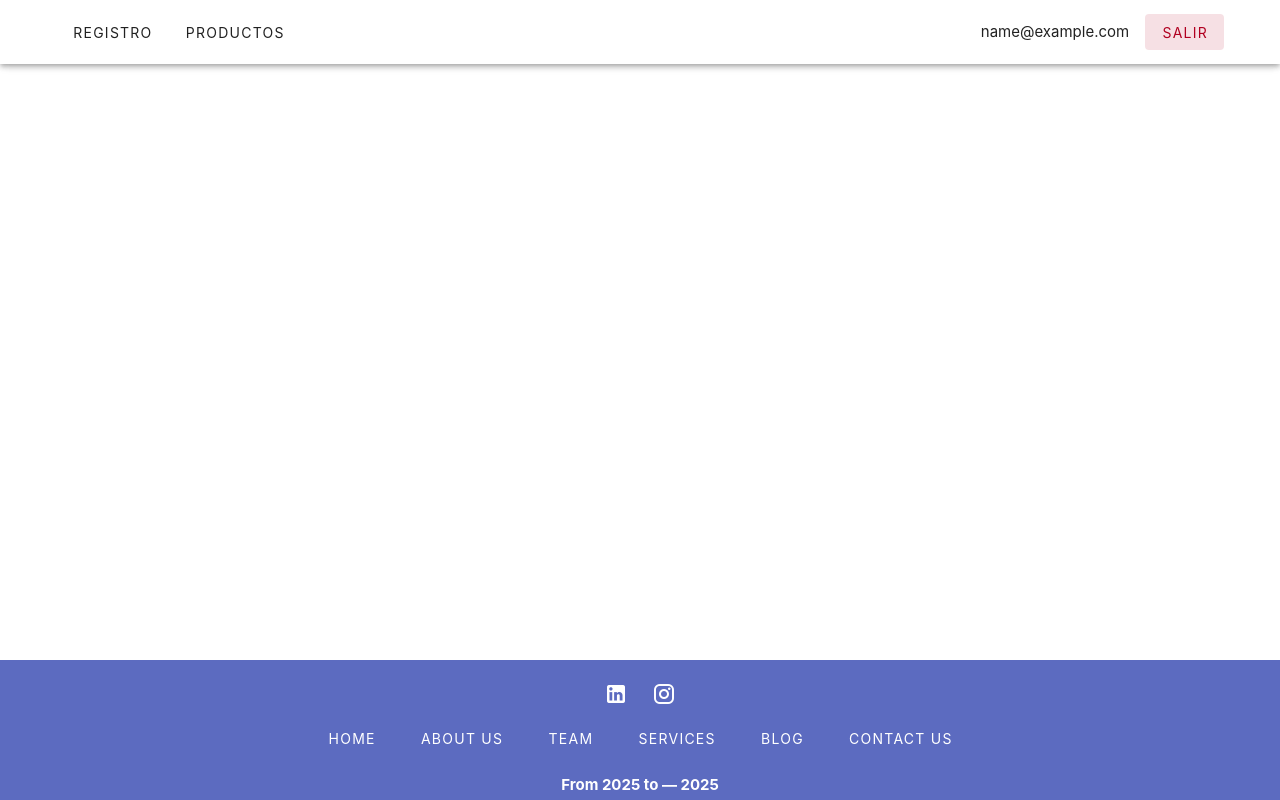
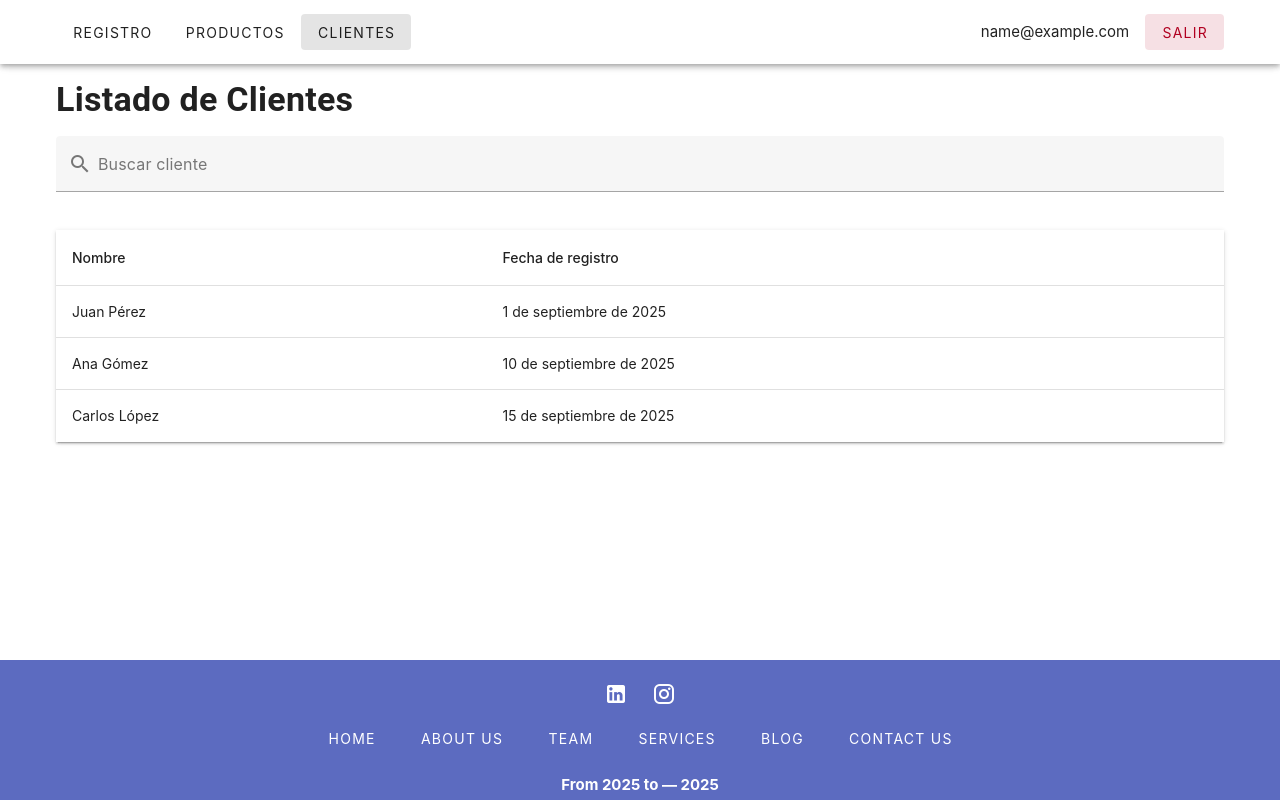
Before and after one commit to AgusCF/Web3-IUA, a Vue app in the folder PersonalWeb/: page /clientes in a window 1280 px wide. Built offline with nearby package versions, Linux system fonts and the light colour scheme; sample sign-in values are in the browser's storage.

Commit message:
feat: Vista cliente

```diff
--- a/PersonalWeb/src/App.vue
+++ b/PersonalWeb/src/App.vue
@@ -14,6 +14,7 @@ const auth = useAuthStore()
           <v-col>
             <v-btn variant="text" to="/">Registro</v-btn>
             <v-btn variant="text" to="/products">Productos</v-btn>
+            <v-btn variant="text" to="/clientes">Clientes</v-btn>
           </v-col>
           <v-col class="d-flex justify-end align-center" v-if="auth.user">
             <span class="mr-4">{{ auth.user.email }}</span>
--- /dev/null
+++ b/PersonalWeb/src/data/customers.js
@@ -0,0 +1,9 @@
+/**
+ * Datos simulados de clientes.
+ * En el futuro, estos datos se obtendrán desde el backend.
+ */
+export const customers = [
+  { id: 1, name: 'Juan Pérez', registeredAt: '2025-09-01' },
+  { id: 2, name: 'Ana Gómez', registeredAt: '2025-09-10' },
+  { id: 3, name: 'Carlos López', registeredAt: '2025-09-15' }
+]
--- a/PersonalWeb/src/router/index.js
+++ b/PersonalWeb/src/router/index.js
@@ -24,6 +24,12 @@ const routes = [
     path: '/productos/:id',
     name: 'producto-detalle',
     component: () => import('@/views/ProductDetailView.vue'),
+    meta: { requiresAuth: true }
+  },
+  {
+    path: '/clientes',
+    name: 'clientes',
+    component: () => import('@/views/ClientesView.vue'),
     meta: { requiresAuth: true }
   },
   // Agrega aquí otras rutas protegidas...
--- /dev/null
+++ b/PersonalWeb/src/views/ClientesView.vue
@@ -0,0 +1,66 @@
+<!-- filepath: src/views/ClientesView.vue -->
+<template>
+  <v-container>
+    <h2 class="text-h4 font-weight-bold mb-4">Listado de Clientes</h2>
+
+    <v-text-field
+      v-model="search"
+      label="Buscar cliente"
+      prepend-inner-icon="mdi-magnify"
+      clearable
+      class="mb-4"
+    />
+
+    <v-alert
+      v-if="filteredCustomers.length === 0"
+      type="info"
+      variant="tonal"
+      border="start"
+      class="mb-4"
+    >
+      No se encontraron clientes que coincidan con la búsqueda.
+    </v-alert>
+
+    <v-table v-if="filteredCustomers.length > 0" class="elevation-2">
+      <thead>
+        <tr>
+          <th>Nombre</th>
+          <th>Fecha de registro</th>
+        </tr>
+      </thead>
+      <tbody>
+        <tr v-for="cliente in filteredCustomers" :key="cliente.id">
+          <td>{{ cliente.name }}</td>
+          <td>{{ formatDate(cliente.registeredAt) }}</td>
+        </tr>
+      </tbody>
+    </v-table>
+  </v-container>
+</template>
+
+<script setup>
+import { ref, computed } from 'vue'
+import { customers } from '@/data/customers.js'
+
+const search = ref('')
+
+/**
+ * Filtra clientes por nombre (case-insensitive, inicio de palabra)
+ */
+const filteredCustomers = computed(() => {
+  if (!search.value) return customers
+  const query = search.value.trim().toLowerCase()
+  const regex = new RegExp(`\\b${query}`, 'i')
+  return customers.filter(c => regex.test(c.name.toLowerCase()))
+})
+
+/**
+ * Formatea la fecha a formato legible
+ * @param {string} dateStr
+ * @returns {string}
+ */
+function formatDate(dateStr) {
+  const date = new Date(dateStr)
+  return date.toLocaleDateString('es-AR', { year: 'numeric', month: 'long', day: 'numeric' })
+}
+</script>
```
